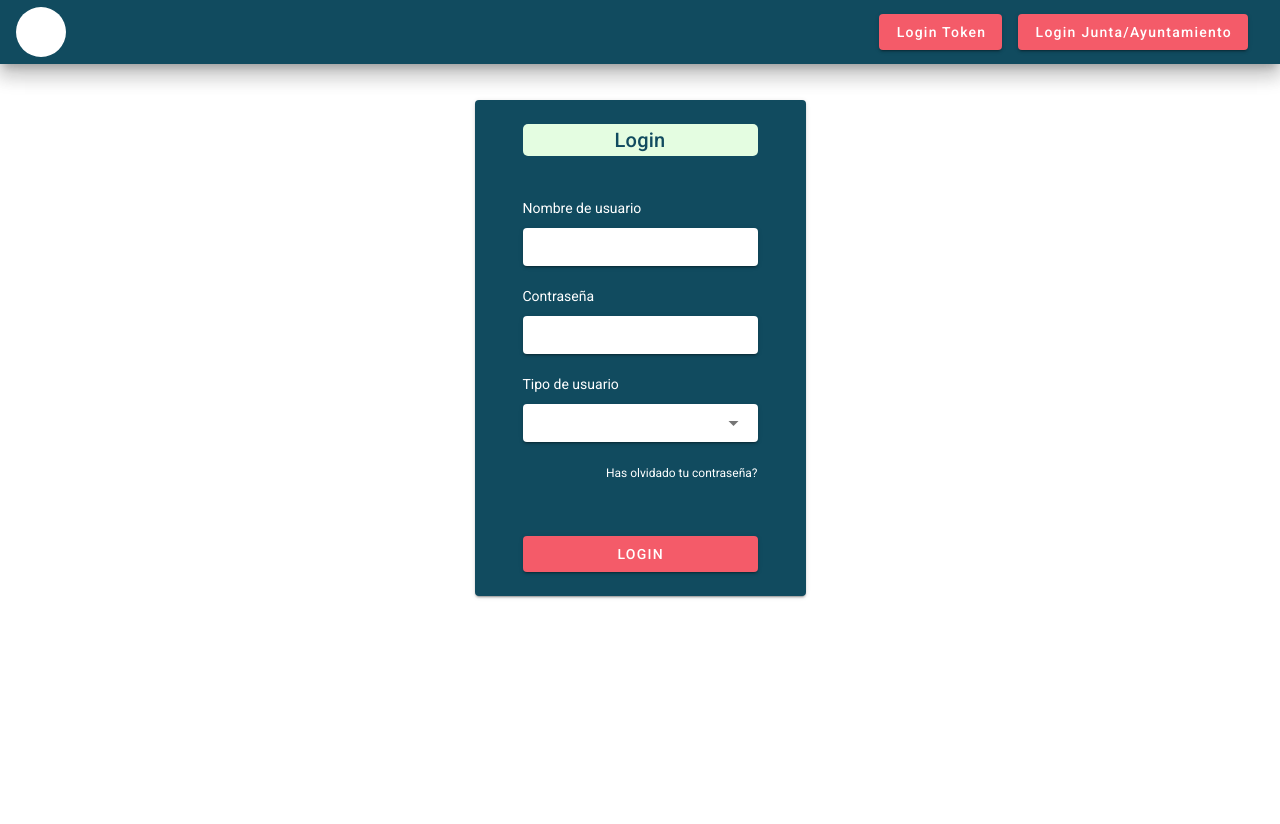
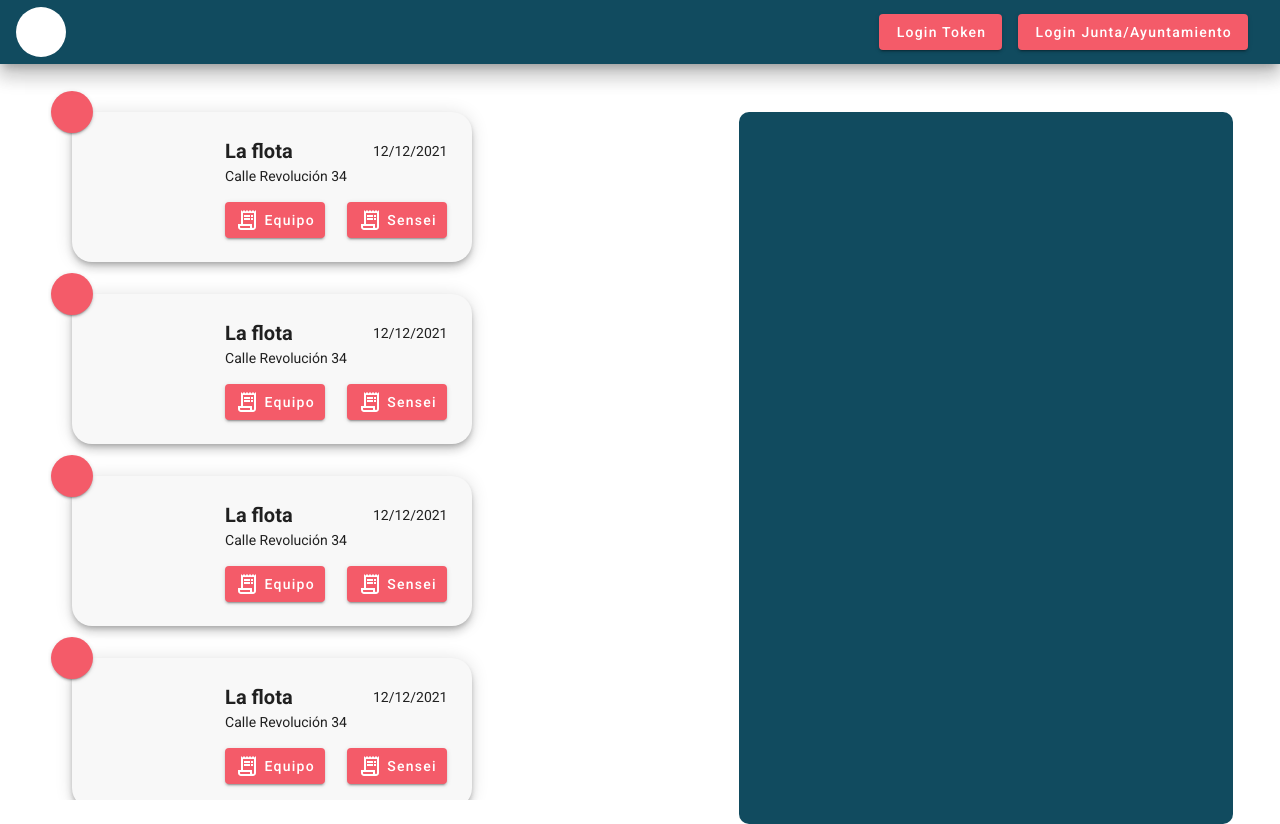
Before and after one commit to SeluMP/Vue-KarateToolKit, a Vue app: page / in a window 1280 px wide. Built offline with nearby package versions, Linux system fonts and the light colour scheme.

Commit message:
Implemented vue router

```diff
--- a/package.json
+++ b/package.json
@@ -10,6 +10,7 @@
   "dependencies": {
     "core-js": "^3.6.5",
     "vue": "^2.6.11",
+    "vue-router": "^3.5.3",
     "vuetify": "^2.4.0"
   },
   "devDependencies": {
--- a/src/App.vue
+++ b/src/App.vue
@@ -6,9 +6,11 @@
       color="#114B5F"
       dark
     >
+      <router-link to="/">
         <v-btn fab elevation="0" class="pa-1 d-flex justify-center align-center" style="height: 50px; width: 50px; background-color: white; border-radius: 50%;">
           <v-img src="@/assets/imagenes/ktLogo.jpg" max-height="" max-width="2.5em"></v-img>
         </v-btn>
+      </router-link>
 
       <v-spacer></v-spacer>
 
@@ -16,26 +18,25 @@
         <v-btn class="mr-4 nav-link" color="#F45B69">
           Login Token
         </v-btn>
+        <router-link to="/loginUser">
           <v-btn class="mr-4 nav-link" color="#F45B69">
             Login Junta/Ayuntamiento
           </v-btn>
+        </router-link>
       </div>
     </v-app-bar>
 
     <v-main class="mt-6" style="height: 100%;">
-      <login-card/>
+      <router-view></router-view>
     </v-main>
   </v-app>
 </template>
 
 <script>
-import LoginCard from './components/LoginCard.vue';
-
 export default {
   name: 'App',
 
   components: {
-    LoginCard
   },
 
   data: () => ({
--- a/src/main.js
+++ b/src/main.js
@@ -1,10 +1,26 @@
 import Vue from 'vue'
 import App from './App.vue'
 import vuetify from './plugins/vuetify'
+import VueRouter from 'vue-router'
+Vue.config.productionTip = false
 
-Vue.config.productionTip = false
+Vue.use(VueRouter);
+
+const router = new VueRouter({
+  routes: [
+    {
+      path: "/",
+      component: () => import("@/components/mycomponent")
+    },
+    {
+      path: "/loginUser",
+      component: () => import("@/components/LoginCard")
+    },
+  ]
+});
 
 new Vue({
   vuetify,
+  router,
   render: h => h(App)
 }).$mount('#app')
```
Also changed, not shown: 1 other file (tests, documents, lock files or other folders). Lines whose indentation alone changed are shown as unchanged.
